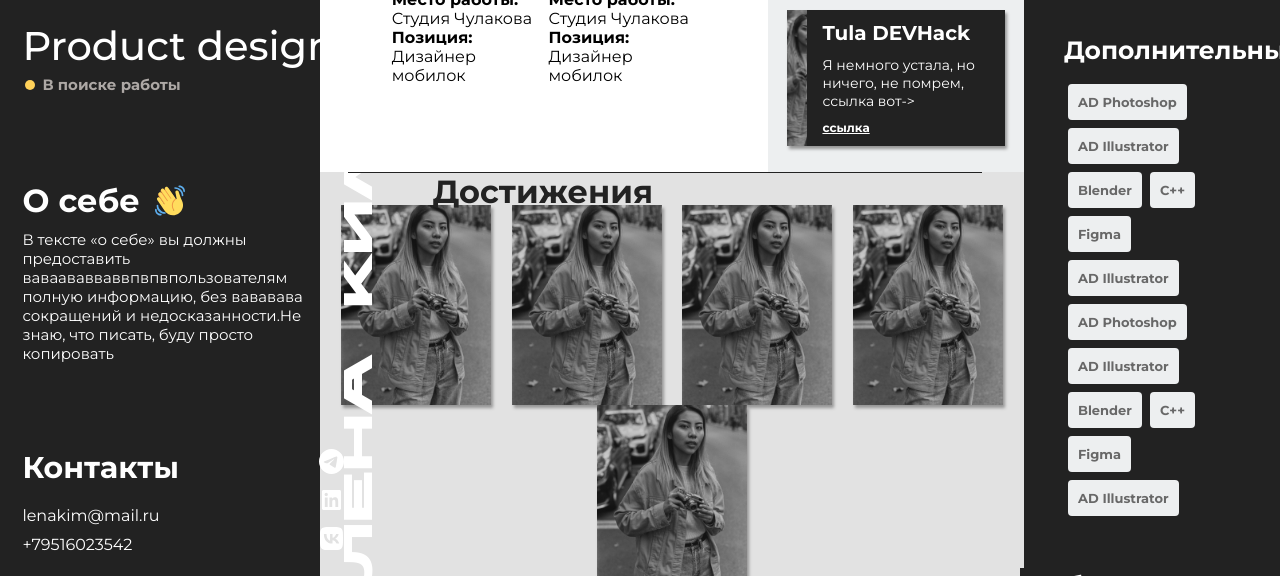
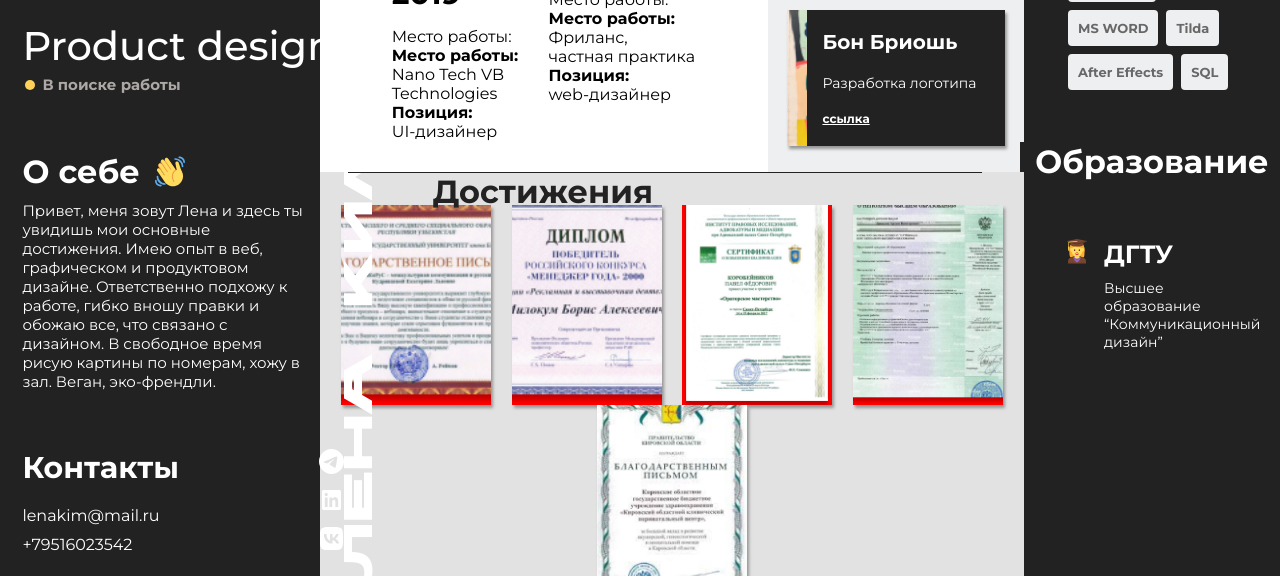
Before and after one commit to a1k0u/tula-hack, a Flask app: page /profile in a window 1280 px wide. Shown: the part 578-1154 px from the top of the page. Run offline with Flask 2, Linux system fonts and the light colour scheme; parts of the project's set-up code (start-up, migrations or seed data) failed here and were passed over.

Commit message:
update db

```diff
--- a/app.py
+++ b/app.py
@@ -26,7 +26,7 @@ SECRET_KEY = CONFIG["SECRET_KEY"]
 
 app = Flask(__name__)
 app.config.from_object(__name__)
-app.config.update(dict(DATABASE=os.path.join(app.root_path, "db.db")))
+app.config.update(dict(DATABASE=os.path.join(app.root_path, "db.sqlite")))
 
 
 def connect_db():
--- a/templates/profile.html
+++ b/templates/profile.html
@@ -5,7 +5,7 @@
         <div class="person_info">
             <div class="photo">
                 <div class="age"><p>28</p></div> {# age #}
-                <img src="/static/images/unsplash_pDowovT7s7Q.png">{# photo #}
+                <img src="/static/photos/unsplash_pDowovT7s7Q.png">{# photo #}
             </div>
             <div class="about">
                 <div class="about_info">
@@ -29,11 +29,11 @@
                         </div>
                         <div class="about_information">
                             <p> {# about_information #}
-                                В тексте «о себе» вы должны
-                                предоставить  ваваававваввпвпвпользователям
-                                полную информацию, без вававава
-                                сокращений и недосказанности.Не знаю,
-                                что писать, буду просто копировать
+                                Привет, меня зовут Лена и здесь ты увидишь мои основные достижения.
+                                Имею опыт в веб, графическом и продуктовом дизайне.
+                                Ответственно подхожу к работе, гибко вношу правки и обожаю все,
+                                что связано с дизайном. В свободное время рисую картины по номерам,
+                                хожу в зал. Веган, эко-френдли.
                             </p>
                         </div>
                     </div>
@@ -72,52 +72,55 @@
                                 <p><b>Место работы:</b></p>
                                 <p class="data_work">Студия Чулакова</p>
                                 <p><b>Позиция:</b></p>
-                                <p class="data_work">Дизайнер мобилок</p>
+                                <p class="data_work">UI-дизайнер</p>
                             </div>
                         </div>
-                        <div class="box_work">
+                        <div class="box_work"> {# work #}
                             <p class="yeas">2015-2017</p>
                             <div class="desc_work">
                                 <p><b>Место работы:</b></p>
                                 <p class="data_work">Студия Чулакова</p>
                                 <p><b>Позиция:</b></p>
-                                <p class="data_work">Дизайнер мобилок</p>
+                                <p class="data_work">UI-дизайнер</p>
                             </div>
                         </div>
                         <div class="box_work">
-                            <p class="yeas">2015-2017</p>
+                            <p class="yeas">2018-2019</p>
                             <div class="desc_work">
+                                Место работы:
                                 <p><b>Место работы:</b></p>
-                                <p class="data_work">Студия Чулакова</p>
+                                <p class="data_work">Nano Tech VB Technologies</p>
                                 <p><b>Позиция:</b></p>
-                                <p class="data_work">Дизайнер мобилок</p>
+                                <p class="data_work">UI-дизайнер</p>
                             </div>
                         </div>
                         <div class="box_work">
-                            <p class="yeas">2015-2017</p>
+                            <p class="yeas">2020-2021</p>
                             <div class="desc_work">
+                                Место работы:
                                 <p><b>Место работы:</b></p>
-                                <p class="data_work">Студия Чулакова</p>
+                                <p class="data_work">Banana digital</p>
                                 <p><b>Позиция:</b></p>
-                                <p class="data_work">Дизайнер мобилок</p>
+                                <p class="data_work">Ux-дизайнер</p>
                             </div>
                         </div>
                         <div class="box_work">
-                            <p class="yeas">2015-2017</p>
+                            <p class="yeas">2021-2022</p>
                             <div class="desc_work">
                                 <p><b>Место работы:</b></p>
-                                <p class="data_work">Студия Чулакова</p>
+                                <p class="data_work">Студия дизайна Smash</p>
                                 <p><b>Позиция:</b></p>
-                                <p class="data_work">Дизайнер мобилок</p>
+                                <p class="data_work">Ux-дизайнер</p>
                             </div>
                         </div>
                         <div class="box_work">
-                            <p class="yeas">2015-2017</p>
+                            <p class="yeas">2022</p>
                             <div class="desc_work">
+                                Место работы:
                                 <p><b>Место работы:</b></p>
-                                <p class="data_work">Студия Чулакова</p>
+                                <p class="data_work">Фриланс, частная практика</p>
                                 <p><b>Позиция:</b></p>
-                                <p class="data_work">Дизайнер мобилок</p>
+                                <p class="data_work">web-дизайнер</p>
                             </div>
                         </div>
                     </div>
@@ -131,41 +134,41 @@
                     <div class="list_of_projects"> {# box project #}
                         <div class="box_project">
                             <div class="box_project_photo">
-                                <img src="/static/images/photo.png">
+                                <img src="/static/photos/unsplash_HCccwD_4d44.png">
                             </div>
                             <div class="box_project_text">
-                                <p class="project_title">Tula DEVHack</p>
-                                <p class="project_desc">Я немного устала, но ничего, не помрем, ссылка вот-></p>
+                                <p class="project_title">Fight Club</p>
+                                <p class="project_desc">Разработка сайта для мужского спортивного клуба </p>
                                 <p class="project_link"><a href="#">ccылка</a></p>
                             </div>
                         </div>
                         <div class="box_project">
                             <div class="box_project_photo">
-                                <img src="/static/images/photo.png">
+                                <img src="/static/photos/unsplash_7hUS_IyOjFQ.png">
                             </div>
                             <div class="box_project_text">
-                                <p class="project_title">Tula DEVHack</p>
-                                <p class="project_desc">Я немного устала, но ничего, не помрем, ссылка вот-></p>
+                                <p class="project_title">Fam university</p>
+                                <p class="project_desc">Разработка лендинга для онлайн-школы по фрилансу</p>
                                 <p class="project_link"><a href="#">ccылка</a></p>
                             </div>
                         </div>
                         <div class="box_project">
                             <div class="box_project_photo">
-                                <img src="/static/images/photo.png">
+                                <img src="/static/photos/unsplash_vh3IjuOIwlU.png">
                             </div>
                             <div class="box_project_text">
-                                <p class="project_title">Tula DEVHack</p>
-                                <p class="project_desc">Я немного устала, но ничего, не помрем, ссылка вот-></p>
+                                <p class="project_title">Cake me</p>
+                                <p class="project_desc">Разработка фирменного стиля для сети кондитерских</p>
                                 <p class="project_link"><a href="#">ccылка</a></p>
                             </div>
                         </div>
                         <div class="box_project">
                             <div class="box_project_photo">
-                                <img src="/static/images/photo.png">
+                                <img src="/static/photos/unsplash_OjnmCKmzr3A(1).png">
                             </div>
                             <div class="box_project_text">
-                                <p class="project_title">Tula DEVHack</p>
-                                <p class="project_desc">Я немного устала, но ничего, не помрем, ссылка вот-></p>
+                                <p class="project_title">Бон Бриошь</p>
+                                <p class="project_desc">Разработка логотипа</p>
                                 <p class="project_link"><a href="#">ccылка</a></p>
                             </div>
                         </div>
@@ -179,11 +182,11 @@
                     <div class="cont33"></div>
                 </div>
                 <div class="award_photos"> {# diplomas #}
-                    <div class="diploma_photo"><a><img src="/static/images/photo.png"></a></div>
-                    <div class="diploma_photo"><a><img src="/static/images/photo.png"></a></div>
-                    <div class="diploma_photo"><a><img src="/static/images/photo.png"></a></div>
-                    <div class="diploma_photo"><a><img src="/static/images/photo.png"></a></div>
-                    <div class="diploma_photo"><a><img src="/static/images/photo.png"></a></div>
+                    <div class="diploma_photo"><a><img src="/static/photos/unsplash_ikad0fkYwmQ.png"></a></div>
+                    <div class="diploma_photo"><a><img src="/static/photos/unsplash_UGPxnJsy_QQ.png"></a></div>
+                    <div class="diploma_photo"><a><img src="/static/photos/unsplash_IyaNci0CyRk.png"></a></div>
+                    <div class="diploma_photo"><a><img src="/static/photos/unsplash_SE5wx-EmRLo.png"></a></div>
+                    <div class="diploma_photo"><a><img src="/static/photos/unsplash_OjnmCKmzr3A.png"></a></div>
                 </div>
             </div>
         </div>
@@ -204,12 +207,8 @@
                     <div class="box_skill">Blender</div>
                     <div class="box_skill">С++</div>
                     <div class="box_skill">Figma</div>
-                    <div class="box_skill">AD Illustrator</div><div class="box_skill">AD Photoshop</div>
-                    <div class="box_skill">AD Illustrator</div>
-                    <div class="box_skill">Blender</div>
-                    <div class="box_skill">С++</div>
-                    <div class="box_skill">Figma</div>
-                    <div class="box_skill">AD Illustrator</div>
+                    <div class="box_skill">Notion</div><div class="box_skill">AD Photoshop</div>
+                    <div class="box_skill">Jiro</div>
                 </div>
             </div>
             <div class="mail_skills">
@@ -217,17 +216,11 @@
                     <p>Дополнительные</p>
                 </div>
                 <div class="skills_content">
-                    <div class="box_skill">AD Photoshop</div>
-                    <div class="box_skill">AD Illustrator</div>
-                    <div class="box_skill">Blender</div>
-                    <div class="box_skill">С++</div>
-                    <div class="box_skill">Figma</div>
-                    <div class="box_skill">AD Illustrator</div><div class="box_skill">AD Photoshop</div>
-                    <div class="box_skill">AD Illustrator</div>
-                    <div class="box_skill">Blender</div>
-                    <div class="box_skill">С++</div>
-                    <div class="box_skill">Figma</div>
-                    <div class="box_skill">AD Illustrator</div>
+                    <div class="box_skill">MS EXCEL</div>
+                    <div class="box_skill">MS WORD</div>
+                    <div class="box_skill">Tilda</div>
+                    <div class="box_skill">After Effects</div>
+                    <div class="box_skill">SQL</div>
                 </div>
             </div>
             <div class="skills_header">
```
Also changed, not shown: db.db (deleted), db.sqlite (added), static/images/unsplash_pDowovT7s7Q.png (deleted), static/photos/unsplash_7hUS_IyOjFQ.png (added), static/photos/unsplash_9pIB3JKKclQ.png (added), static/photos/unsplash_HCccwD_4d44.png (added), static/photos/unsplash_IyaNci0CyRk.png (added), static/photos/unsplash_OjnmCKmzr3A(1).png (added), static/photos/unsplash_OjnmCKmzr3A.png (added), static/photos/unsplash_SE5wx-EmRLo.png (added), static/photos/unsplash_UGPxnJsy_QQ.png (added), static/photos/unsplash_ikad0fkYwmQ.png (added), static/photos/unsplash_vh3IjuOIwlU.png (added), templates/profile_junja_edit.html (renamed from templates/profile_junja.html), 1 other file.
